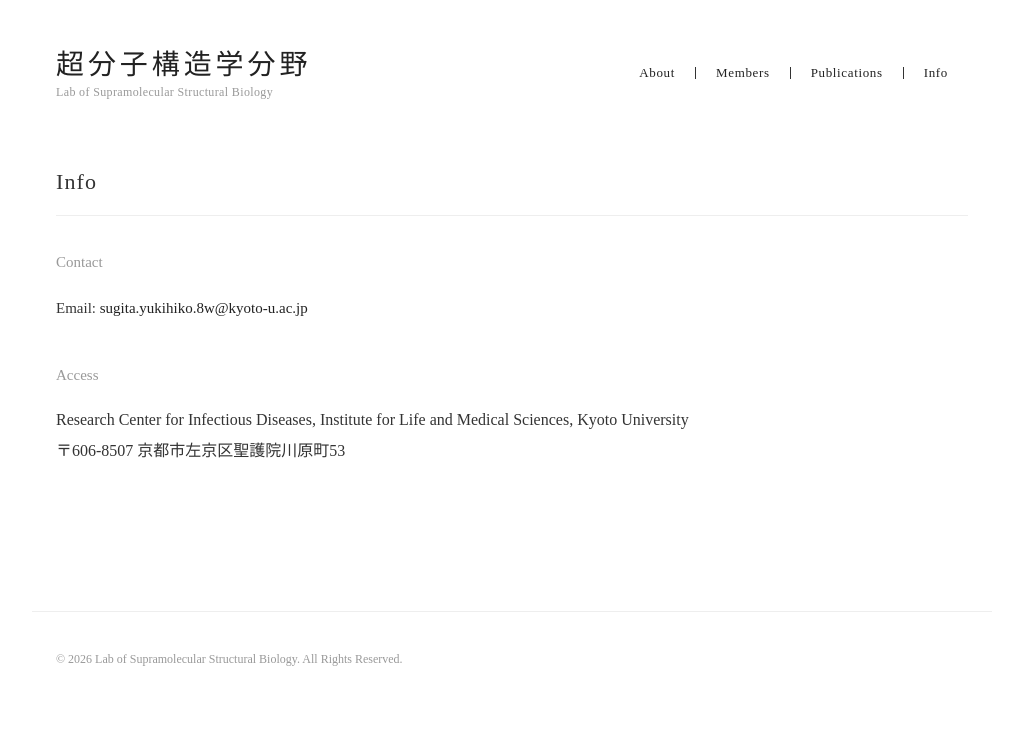
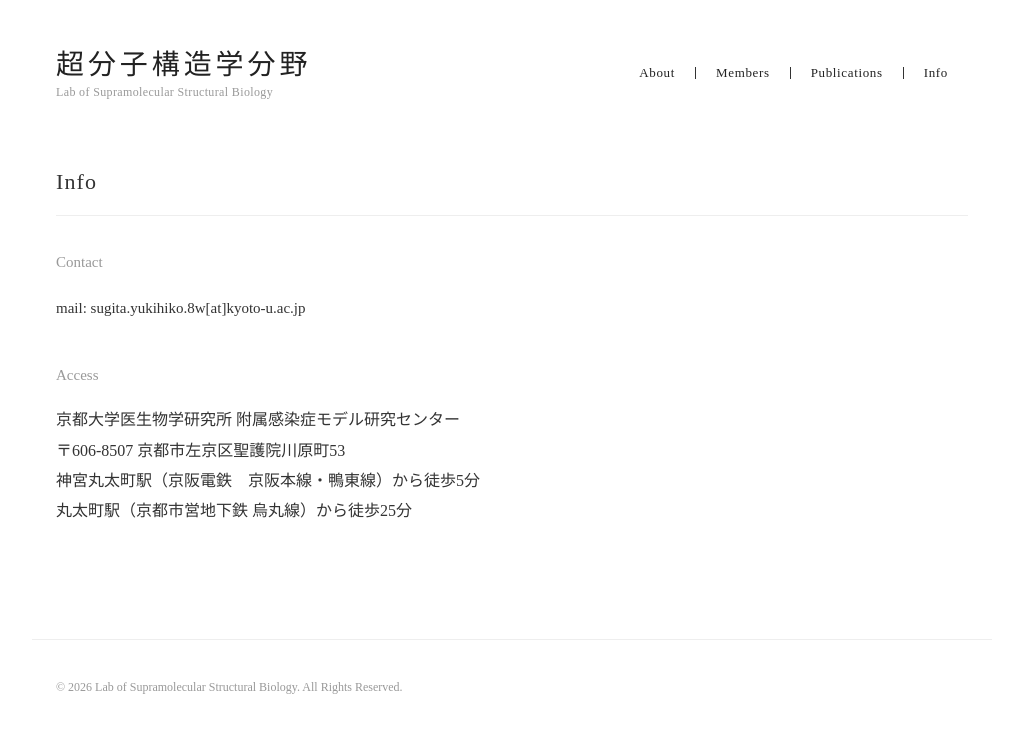
Before and after one commit to yukisugi/yukisugi.github.io, a Jekyll site: the page built from info/index.html, in a window 1280 px wide. Shown: the top 733 px of the page, without its empty margins (128-1151 px from the left). Built offline with Jekyll 4.4.1, drawn with Linux system fonts in a browser that asks for light colours.

Commit message:
Obfuscate contact email and add nearest station access info
Replaces the mailto: link with plain "[at]"-obfuscated text to
avoid casual scraping, and adds nearest-station walking directions
to the Access section (also switched to the Japanese affiliation
name to match the Japanese address/station text).

Co-Authored-By: Claude Sonnet 5 <noreply@anthropic.com>

```diff
--- a/info/index.html
+++ b/info/index.html
@@ -8,14 +8,16 @@ title: Info
 <div class="section-group">
   <h2>Contact</h2>
   <ul>
-    <li>Email: <a href="mailto:{{ site.email }}">{{ site.email }}</a></li>
+    <li>mail: {{ site.email | replace: "@", "[at]" }}</li>
   </ul>
 </div>
 
 <div class="section-group">
   <h2>Access</h2>
   <p>
-    {{ site.affiliation_en }}<br>
-    {{ site.address }}
+    {{ site.affiliation }}<br>
+    {{ site.address }}<br>
+    神宮丸太町駅（京阪電鉄　京阪本線・鴨東線）から徒歩5分<br>
+    丸太町駅（京都市営地下鉄 烏丸線）から徒歩25分
   </p>
 </div>
```
